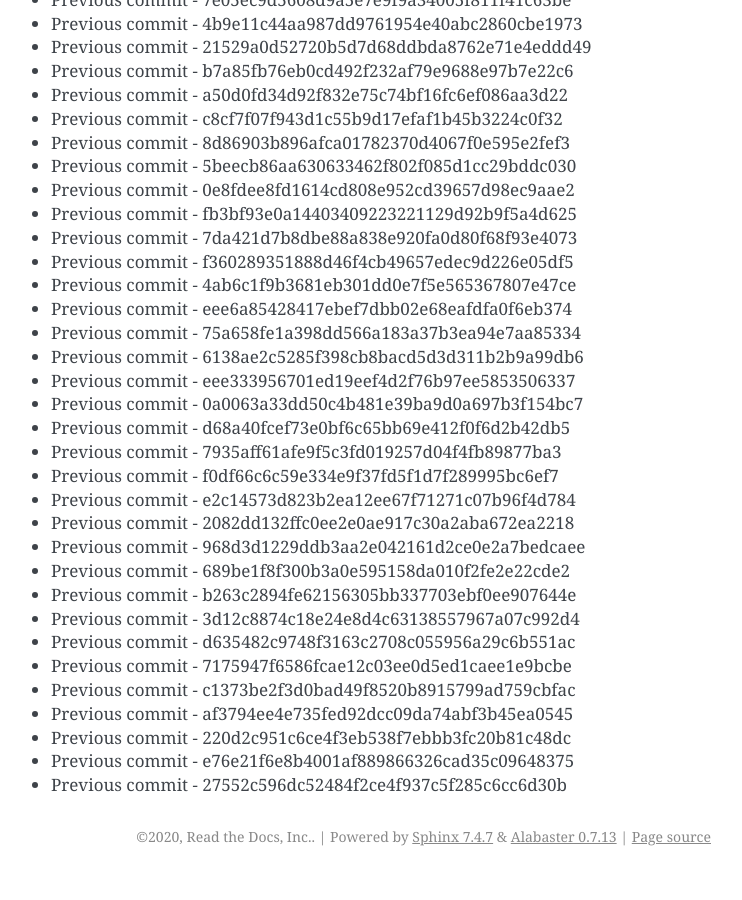
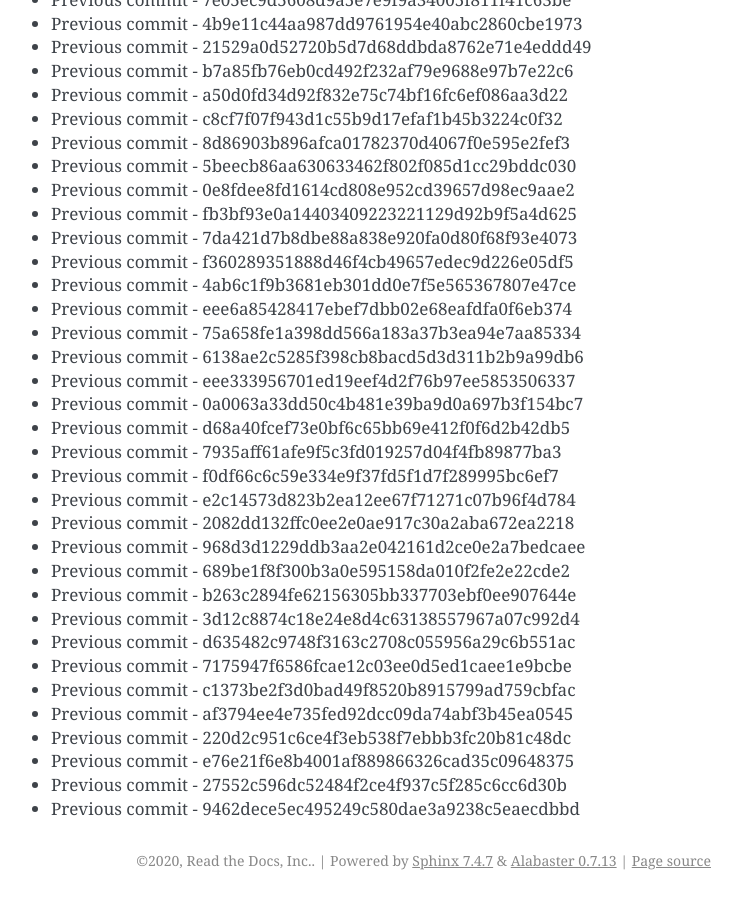
Before and after one commit to readthedocs/rtd-git-stresstest, a Sphinx documentation site: the page built from docs/updates.rst, in a window 1280 px wide and 900 px high, scrolled down 31425 px. Shown: the whole window, without its empty margins (399-1141 px from the left). Built offline with Sphinx 7.4.7, drawn with Linux system fonts in a browser that asks for light colours; before the commit the page ends 32301 px from its top, so only the background shows below that.

Commit message:
Generating commit from previous: 9462dece5ec495249c580dae3a9238c5eaecdbbd

```diff
--- a/docs/updates.rst
+++ b/docs/updates.rst
@@ -1352,3 +1352,4 @@ It can be tested for any performance characteristics.
 * Previous commit - 220d2c951c6ce4f3eb538f7ebbb3fc20b81c48dc
 * Previous commit - e76e21f6e8b4001af889866326cad35c09648375
 * Previous commit - 27552c596dc52484f2ce4f937c5f285c6cc6d30b
+* Previous commit - 9462dece5ec495249c580dae3a9238c5eaecdbbd
```
